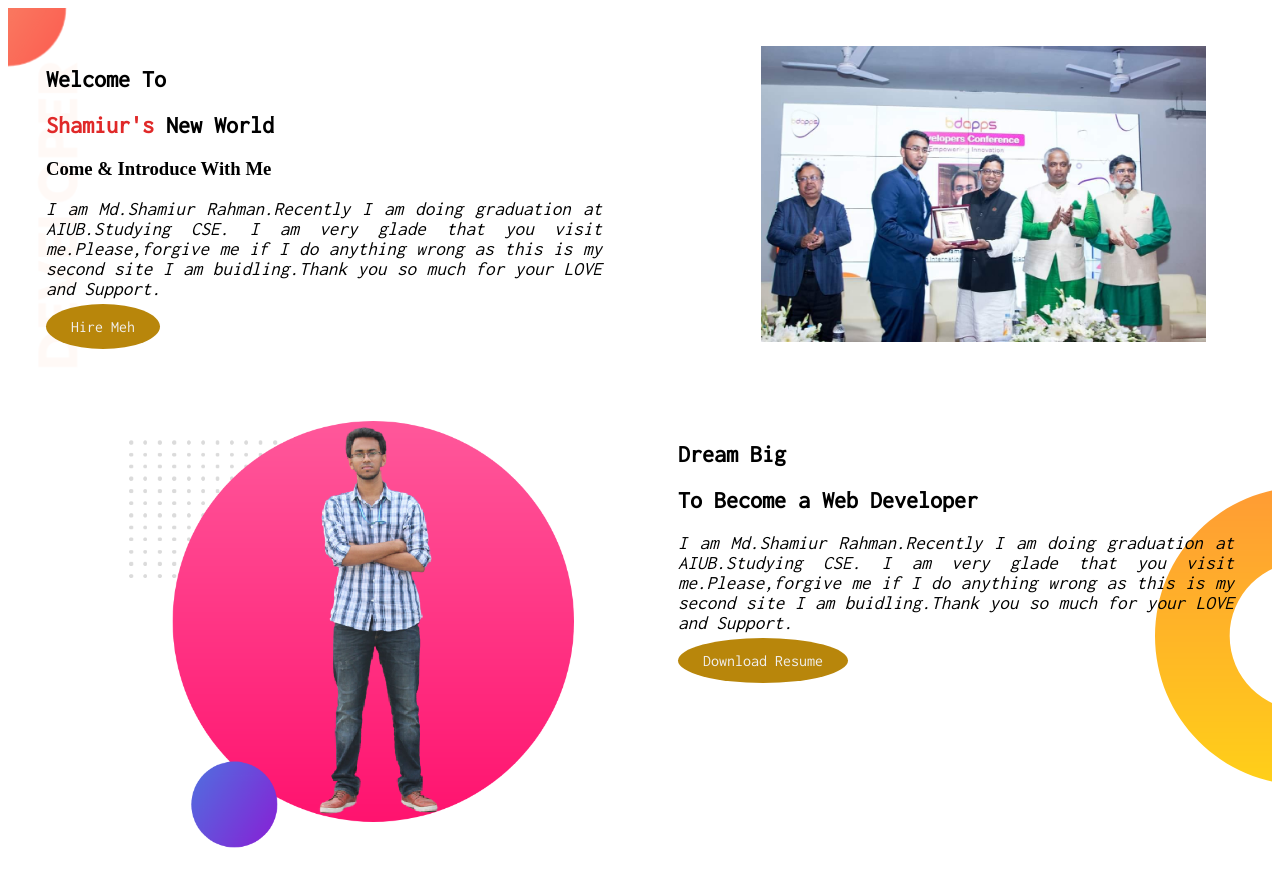
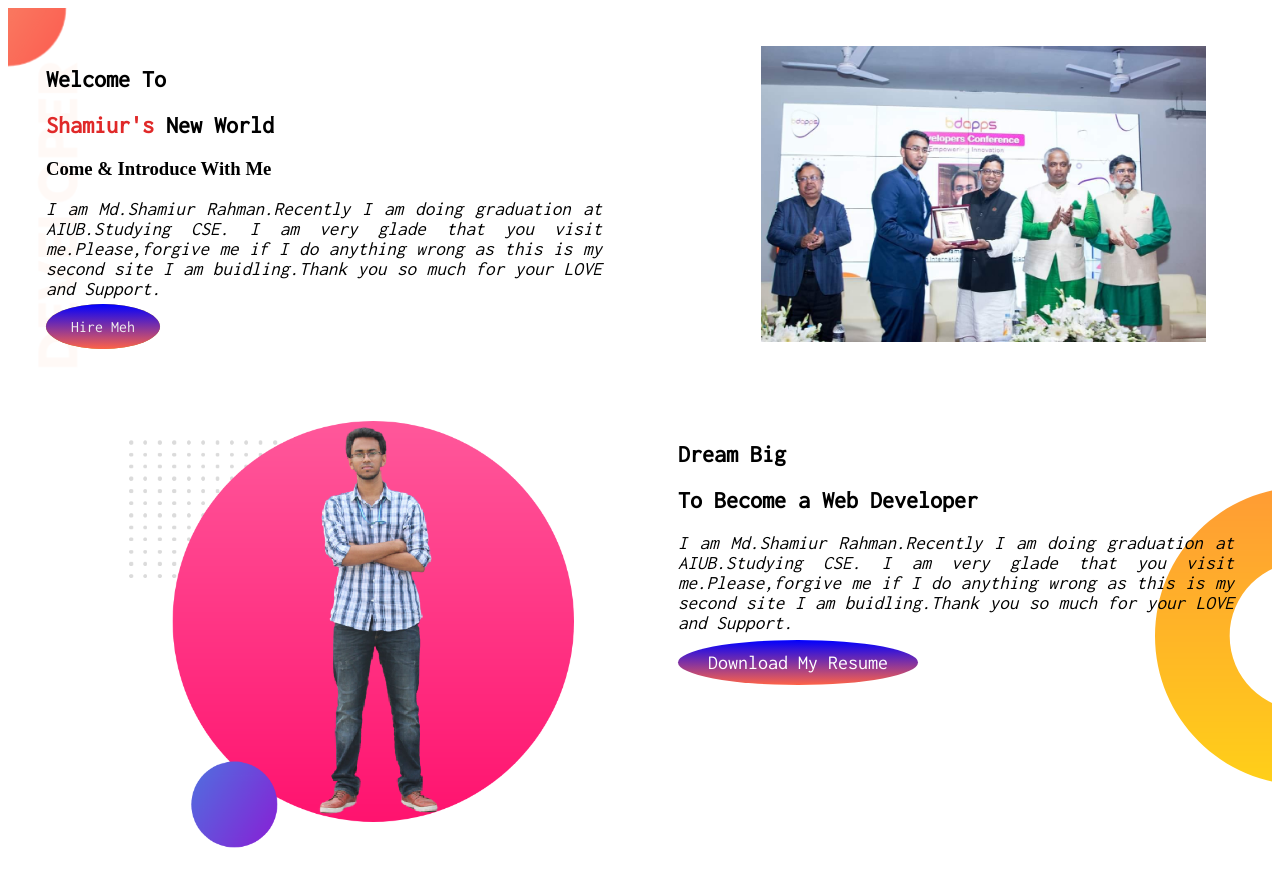
Before and after one commit to MdShamiurR/developer-portfolio2, a plain HTML site: page index.html in a window 1280 px wide. Drawn offline with Linux system fonts and the light colour scheme.

Commit message:
completed download button

```diff
--- a/index.html
+++ b/index.html
@@ -11,6 +11,8 @@
     <link rel="preconnect" href="https://fonts.googleapis.com">
     <link rel="preconnect" href="https://fonts.gstatic.com" crossorigin>
     <link href="https://fonts.googleapis.com/css2?family=Inconsolata&display=swap" rel="stylesheet">
+
+
 </head>
 
 <body>
@@ -40,8 +42,15 @@
                 am
                 buidling.Thank you so much for your LOVE and Support.
             </p>
-            <a class="hiremebutton" target="blank" href="https://www.facebook.com/shamiurrahman.nirob/">Download
-                Resume</a>
+            <a class="btn" href="images/Ex-4_G.docx" download="Resume Download">Download My Resume</a>
+
+            <!--
+                <a href="/images/Ex-4_G.docx" download="w3logo">d</a>
+            <link rel="stylesheet"
+                href="https://github.com/ProgrammingHero1/developer-portfolio/archive/refs/heads/master.zip">
+            <button class="btn"><i class="fa fa-download"></i> Download Resume</button>
+            -->
+
         </div>
 
 
--- a/style.css
+++ b/style.css
@@ -31,6 +31,7 @@ body{
     background-repeat: no-repeat;
 }
 .hiremebutton{
+    background-image:linear-gradient(blue,tomato);
     text-decoration: none;
     color: rgb(241, 240, 240);
     background-color: darkgoldenrod;
@@ -42,3 +43,16 @@ body{
     background-repeat: no-repeat;
     background-position: right;
 }
+
+
+
+.btn {
+    background-image:linear-gradient(blue,tomato);
+    text-decoration: none;
+    border-radius: 50%;
+    border: none;
+    color: white;
+    padding: 12px 30px;
+    cursor: pointer;
+    font-size: 20px;
+  }
```
Also changed, not shown: 1 other file.
